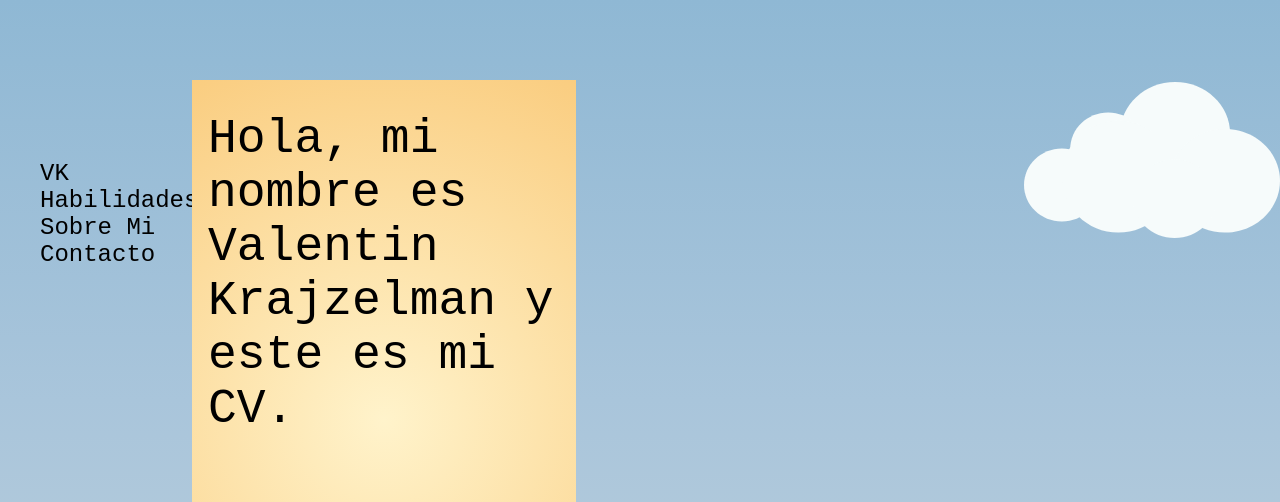
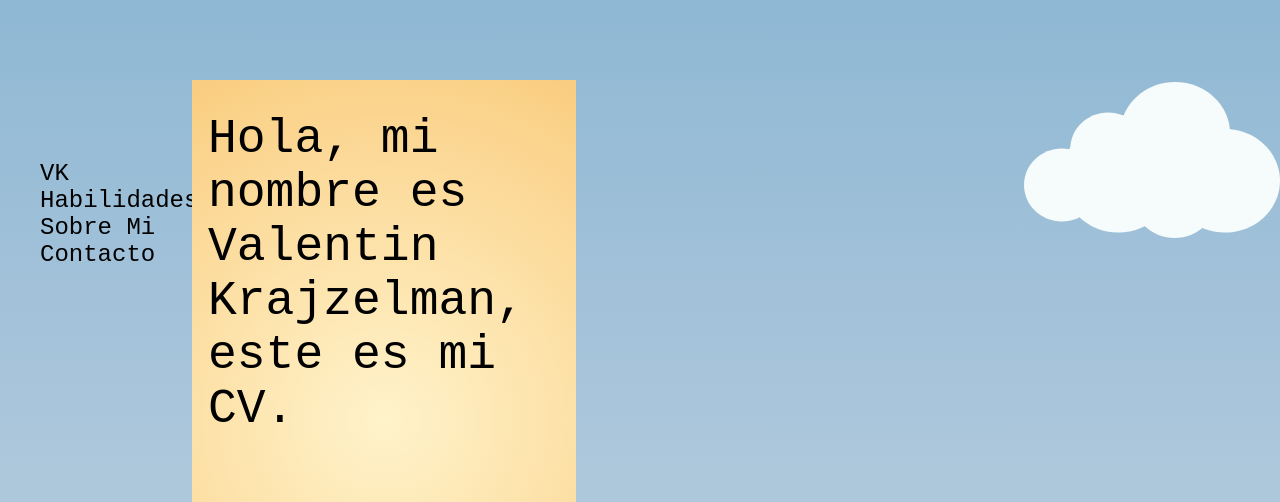
Before and after one commit to ValentinKrajzelman/paginaCV, a React (Create React App) app: page / in a window 1280 px wide. Shown: the top 502 px of the page. Built offline with nearby package versions, Linux system fonts and the light colour scheme.

Commit message:
wola cara de bola

```diff
--- a/src/components/Landingpage.component.js
+++ b/src/components/Landingpage.component.js
@@ -4,7 +4,7 @@ import React from "react";
 const Landingpage = () => {
     return(
         <div>
-        <div id="texto1del01">Hola, mi nombre es Valentin Krajzelman y este es mi CV.</div>
+        <div id="texto1del01">Hola, mi nombre es Valentin Krajzelman, este es mi CV.</div>
 
         <div className="lineahoja">a </div>
         <div className="piehoja">.01</div>
```
